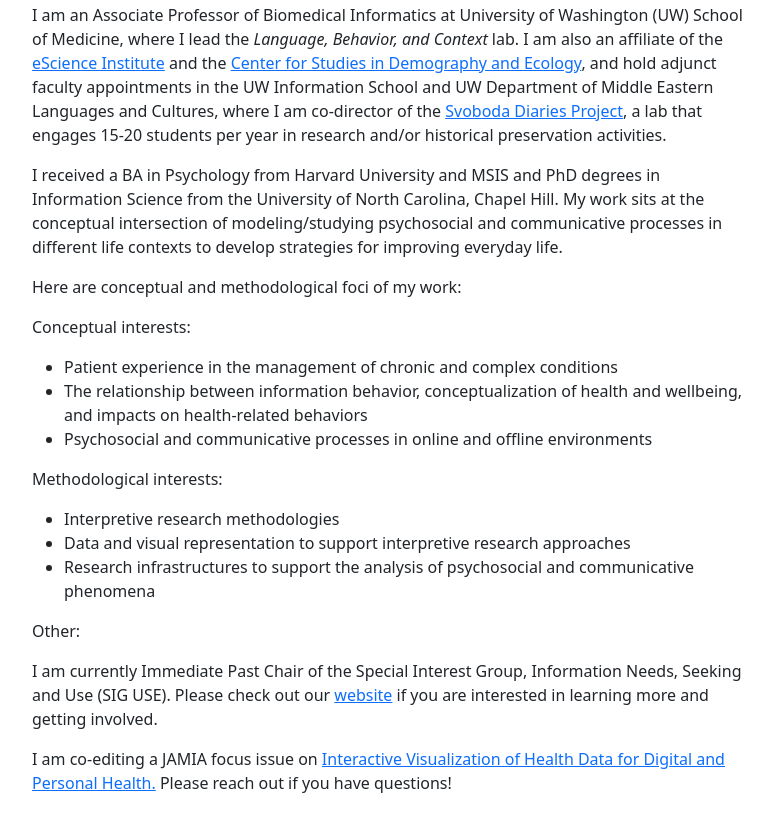
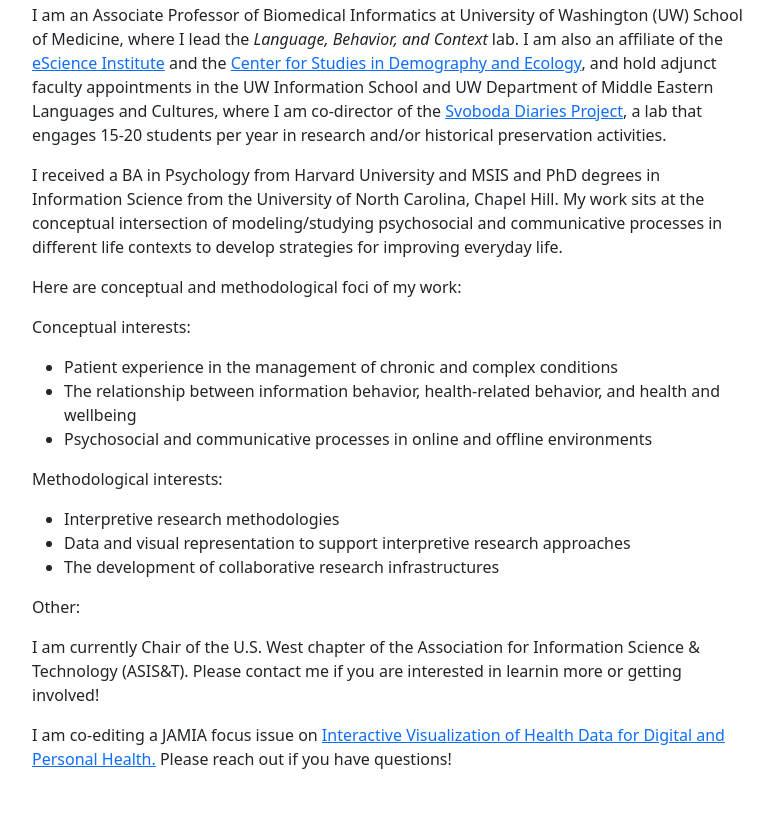
Before and after one commit to annietchen/annietchen.github.io, a plain HTML site: page index.html in a window 1280 px wide. Shown: the part 405-1236 px from the top of the page, without its empty margins (248-1020 px from the left). Drawn offline with nearby package versions, Linux system fonts and the light colour scheme.

Commit message:
Updated website.

```diff
--- a/index.html
+++ b/index.html
@@ -38,16 +38,16 @@
                         <p>Here are conceptual and methodological foci of my work:</p>
                         <p>Conceptual interests:</p>
                         <ul><li>Patient experience in the management of chronic and complex conditions</li>
-                            <li>The relationship between information behavior, conceptualization of health and wellbeing, and impacts on health-related behaviors</li>
+                            <li>The relationship between information behavior, health-related behavior, and health and wellbeing</li>
                             <li>Psychosocial and communicative processes in online and offline environments</li>
                         </ul>
                         <p>Methodological interests:</p>
                         <ul><li>Interpretive research methodologies</li>
                             <li>Data and visual representation to support interpretive research approaches</li>
-                            <li>Research infrastructures to support the analysis of psychosocial and communicative phenomena</li>
+                            <li>The development of collaborative research infrastructures</li>
                         </ul>
                         <p>Other:</p>
-                        <p>I am currently Immediate Past Chair of the Special Interest Group, Information Needs, Seeking and Use (SIG USE). Please check out our <a href=https://www.asist.org/sig/siguse/>website</a> if you are interested in learning more and getting involved.</p>
+                        <p>I am currently Chair of the U.S. West chapter of the Association for Information Science & Technology (ASIS&T). Please contact me if you are interested in learnin more or getting involved!</p>
                         <p>I am co-editing a JAMIA focus issue on <a href="https://academic.oup.com/jamia/pages/cfp-interactive-visualization">Interactive Visualization of Health Data for Digital and Personal Health.</a> Please reach out if you have questions!</p>
                     </div>
                 </div>
```
